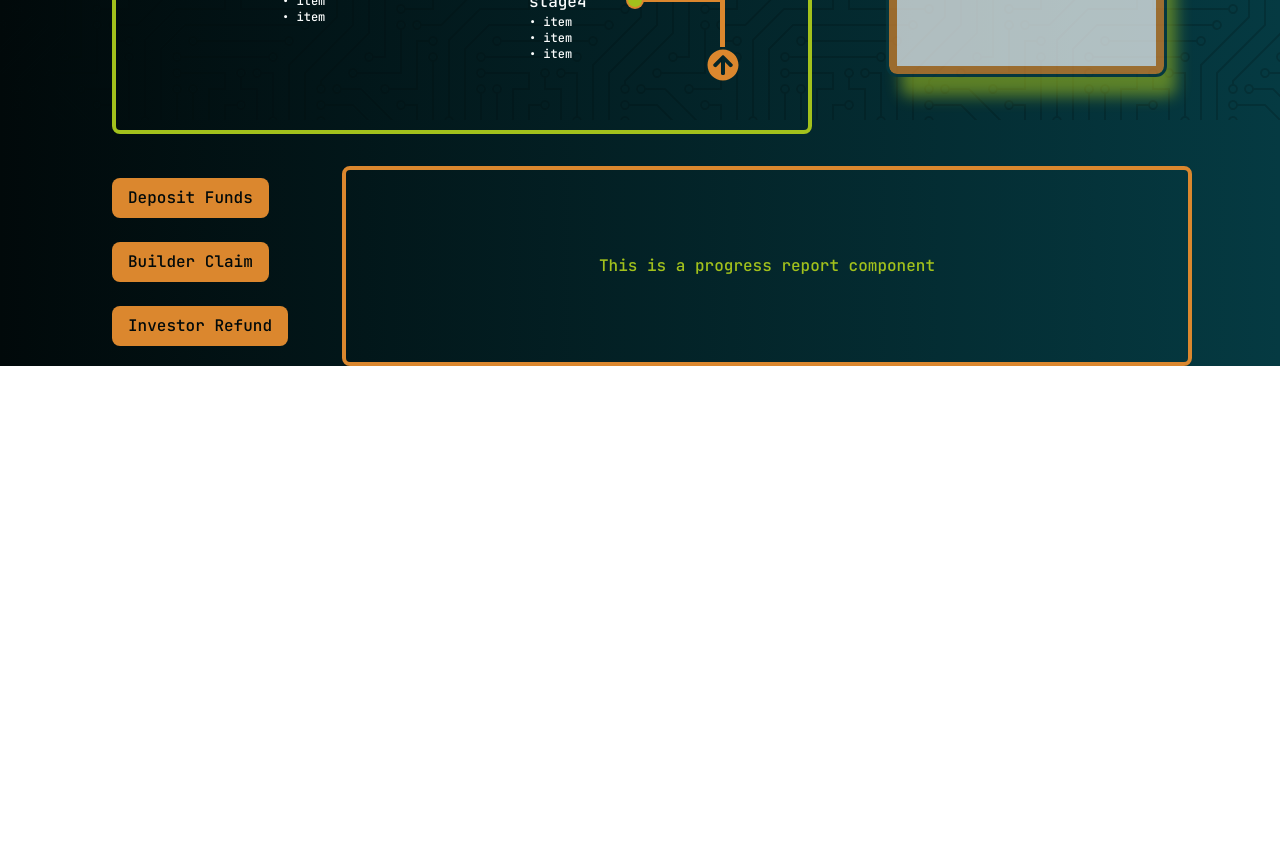
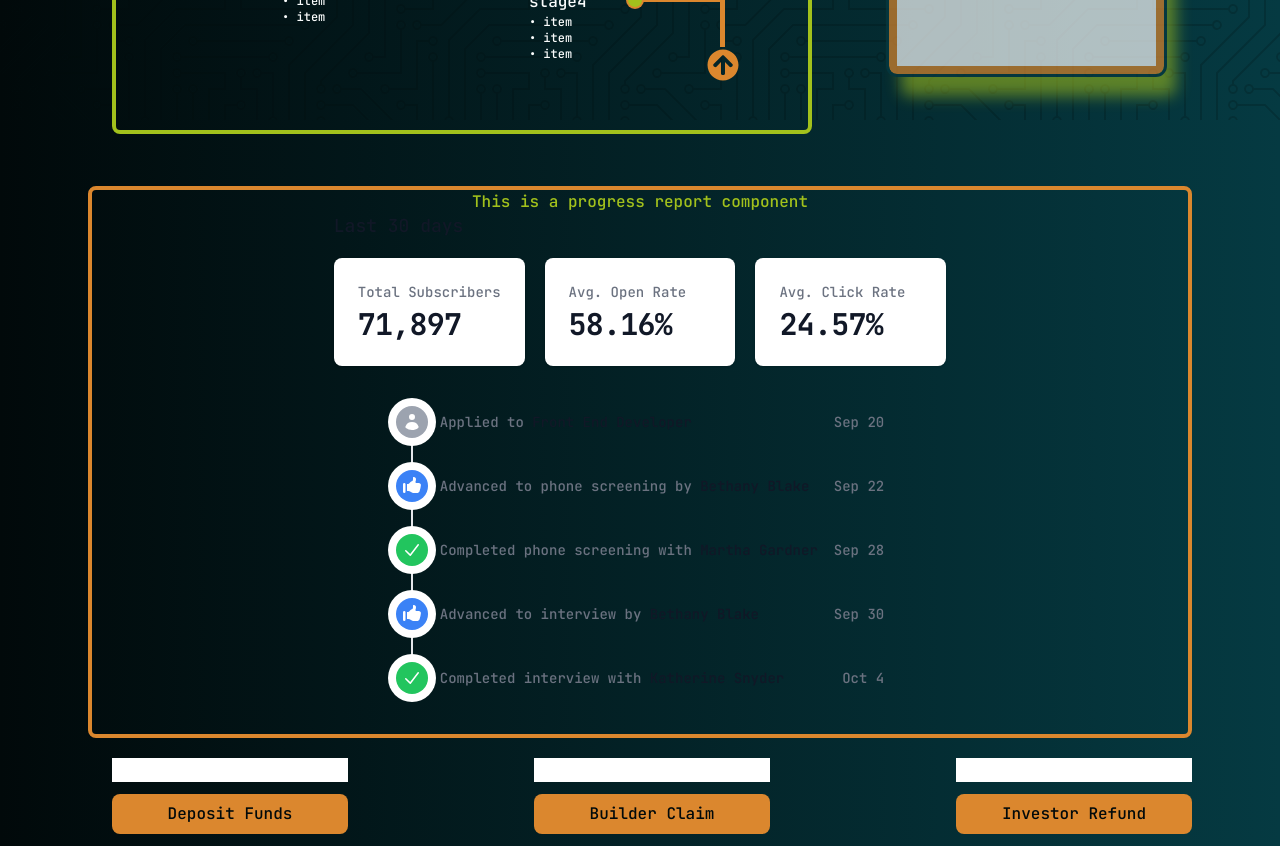
Before and after one commit to DLRFC/KickStark, a Next.js app: page /catalogue/1 in a window 1280 px wide. Shown: the part 680-1526 px from the top of the page. Before the commit the page ends 1046 px from the top, so only its background shows below. Built offline with nearby package versions, Linux system fonts and the light colour scheme.

Commit message:
progress report initial change

```diff
--- a/components/projects/ProgressReport.tsx
+++ b/components/projects/ProgressReport.tsx
@@ -1,9 +1,124 @@
 import React, { FC } from "react";
+import { CheckIcon, HandThumbUpIcon, UserIcon } from '@heroicons/react/20/solid'
+
 
 const ProgressReport: FC = () => {
+
+    const stats = [
+        { name: 'Total Subscribers', stat: '71,897' },
+        { name: 'Avg. Open Rate', stat: '58.16%' },
+        { name: 'Avg. Click Rate', stat: '24.57%' },
+      ]
+
+      const timeline = [
+        {
+          id: 1,
+          content: 'Applied to',
+          target: 'Front End Developer',
+          href: '#',
+          date: 'Sep 20',
+          datetime: '2020-09-20',
+          icon: UserIcon,
+          iconBackground: 'bg-gray-400',
+        },
+        {
+          id: 2,
+          content: 'Advanced to phone screening by',
+          target: 'Bethany Blake',
+          href: '#',
+          date: 'Sep 22',
+          datetime: '2020-09-22',
+          icon: HandThumbUpIcon,
+          iconBackground: 'bg-blue-500',
+        },
+        {
+          id: 3,
+          content: 'Completed phone screening with',
+          target: 'Martha Gardner',
+          href: '#',
+          date: 'Sep 28',
+          datetime: '2020-09-28',
+          icon: CheckIcon,
+          iconBackground: 'bg-green-500',
+        },
+        {
+          id: 4,
+          content: 'Advanced to interview by',
+          target: 'Bethany Blake',
+          href: '#',
+          date: 'Sep 30',
+          datetime: '2020-09-30',
+          icon: HandThumbUpIcon,
+          iconBackground: 'bg-blue-500',
+        },
+        {
+          id: 5,
+          content: 'Completed interview with',
+          target: 'Katherine Snyder',
+          href: '#',
+          date: 'Oct 4',
+          datetime: '2020-10-04',
+          icon: CheckIcon,
+          iconBackground: 'bg-green-500',
+        },
+      ]
+
+    function classNames(...classes) {
+        return classes.filter(Boolean).join(' ')
+    }
     return (
-        <div className="w-[850px] h-[200px] border-4 border-brand-orange rounded-lg text-brand-green flex justify-center place-items-center">
+        <div className="w-[100%] h-auto border-4 border-brand-orange rounded-lg text-brand-green flex flex-col justify-center place-items-center">
             <div>This is a progress report component</div>
+            <div>
+                <h3 className="text-lg font-medium leading-6 text-gray-900">Last 30 days</h3>
+                <dl className="mt-5 grid grid-cols-1 gap-5 sm:grid-cols-3">
+                    {stats.map((item) => (
+                    <div key={item.name} className="overflow-hidden rounded-lg bg-white px-4 py-5 shadow sm:p-6">
+                        <dt className="truncate text-sm font-medium text-gray-500">{item.name}</dt>
+                        <dd className="mt-1 text-3xl font-semibold tracking-tight text-gray-900">{item.stat}</dd>
+                    </div>
+                    ))}
+                </dl>
+            </div>
+
+            <div className="flow-root my-10">
+      <ul role="list" className="-mb-8">
+        {timeline.map((event, eventIdx) => (
+          <li key={event.id}>
+            <div className="relative pb-8">
+              {eventIdx !== timeline.length - 1 ? (
+                <span className="absolute top-4 left-4 -ml-px h-full w-0.5 bg-gray-200" aria-hidden="true" />
+              ) : null}
+              <div className="relative flex space-x-3">
+                <div>
+                  <span
+                    className={classNames(
+                      event.iconBackground,
+                      'h-8 w-8 rounded-full flex items-center justify-center ring-8 ring-white'
+                    )}
+                  >
+                    <event.icon className="h-5 w-5 text-white" aria-hidden="true" />
+                  </span>
+                </div>
+                <div className="flex min-w-0 flex-1 justify-between space-x-4 pt-1.5">
+                  <div>
+                    <p className="text-sm text-gray-500">
+                      {event.content}{' '}
+                      <a href={event.href} className="font-medium text-gray-900">
+                        {event.target}
+                      </a>
+                    </p>
+                  </div>
+                  <div className="whitespace-nowrap text-right text-sm text-gray-500">
+                    <time dateTime={event.datetime}>{event.date}</time>
+                  </div>
+                </div>
+              </div>
+            </div>
+          </li>
+        ))}
+      </ul>
+    </div>
         </div>
     )
 }
--- a/package.json
+++ b/package.json
@@ -9,6 +9,7 @@
     "lint": "next lint"
   },
   "dependencies": {
+    "@heroicons/react": "^2.0.12",
     "next": "12.3.1",
     "next-pwa": "^5.6.0",
     "react": "18.2.0",
--- a/pages/catalogue/[projectID].tsx
+++ b/pages/catalogue/[projectID].tsx
@@ -38,23 +38,27 @@ const ProjectProfile: NextPage = () => {
                     {ProjectList[2]}
                 </div>
             </div>
-            <div className="flex flex-row justify-between mx-12 pt-8 px-10">
-                <div className="pl-6">
-                    <div>
-                        <button className="my-3 bg-brand-orange text-brand-darkest rounded-lg py-2 px-4">Deposit Funds</button>
-                    </div>
-                    <div>
-                        <button className="my-3 bg-brand-orange text-brand-darkest rounded-lg py-2 px-4">Builder Claim</button>
-                    </div>
-                    <div>
-                        <button className="my-3 bg-brand-orange text-brand-darkest rounded-lg py-2 px-4">Investor Refund</button>
-                    </div>
-                </div>
-                <div className="">
+            <div className="flex flex-col justify-between mx-12 pt-8 px-10">
+            <div className="items-center flex justify-center mt-5">
                     {/* if project is fully built, display progress report,
                     if not, display blank placeholder */}
                     <ProgressReport />
                 </div>
+                <div className="pl-6 flex justify-between w-100% mt-5">
+                    <div className="flex flex-col">
+                        <input></input>
+                        <button className="my-3 bg-brand-orange text-brand-darkest rounded-lg py-2 px-4">Deposit Funds</button>
+                    </div>
+                    <div className="flex flex-col">
+                        <input></input>
+                        <button className="my-3 bg-brand-orange text-brand-darkest rounded-lg py-2 px-4">Builder Claim</button>
+                    </div>
+                    <div className="flex flex-col">
+                        <input></input>
+                        <button className="my-3 bg-brand-orange text-brand-darkest rounded-lg py-2 px-4">Investor Refund</button>
+                    </div>
+                </div>
+
             </div>
 
         </div>
```
Also changed, not shown: 1 other file (tests, documents, lock files or other folders).
